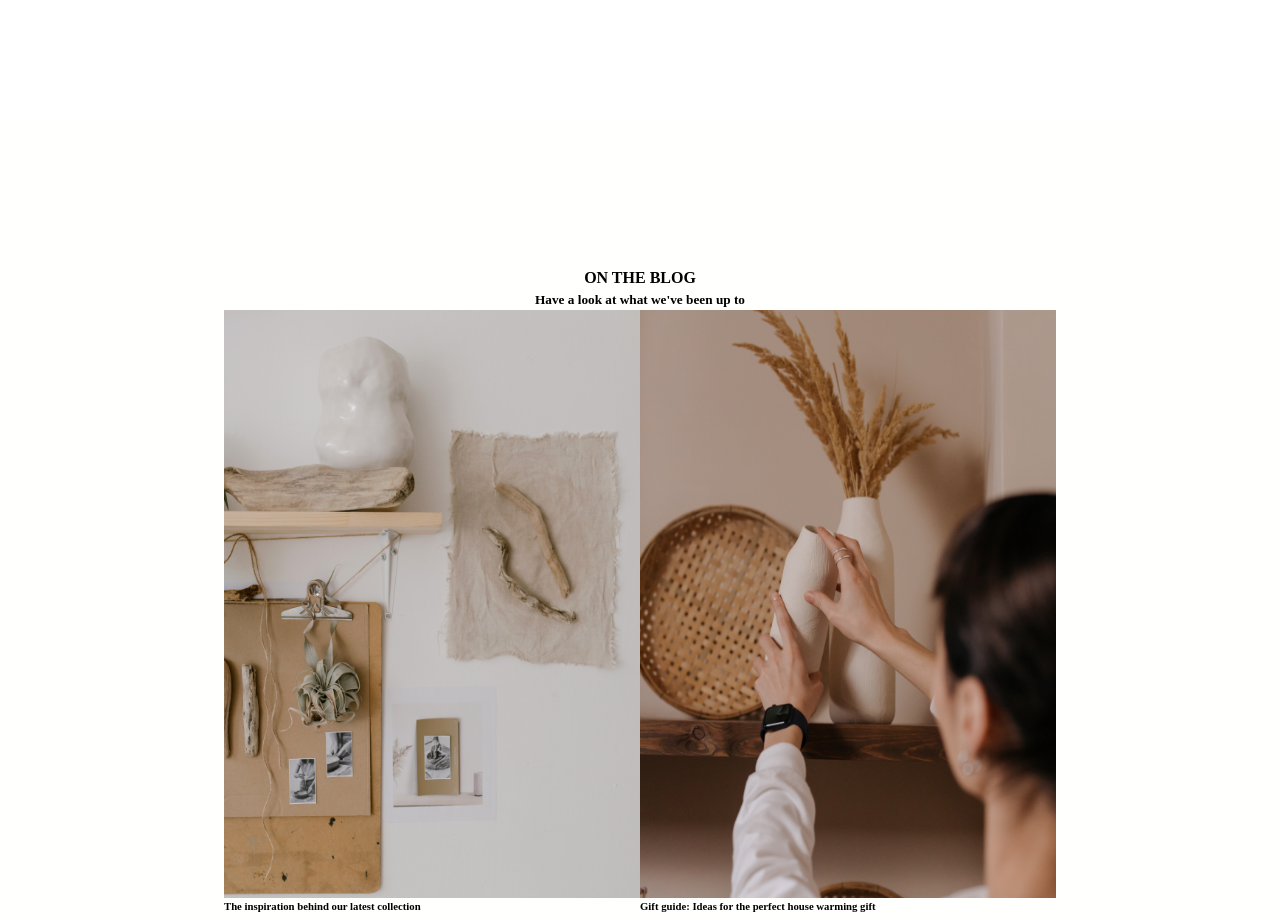
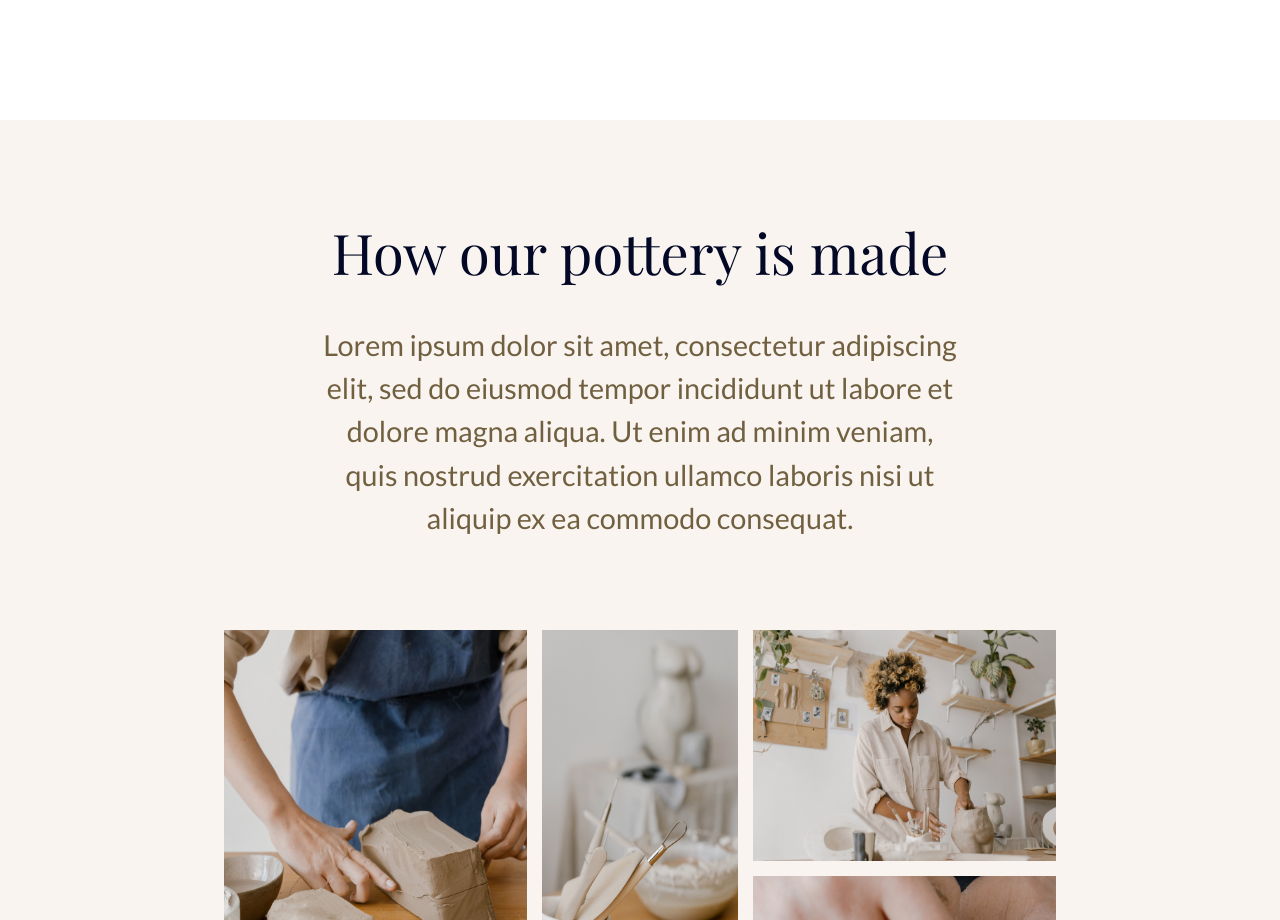
Before and after one commit to edmundsamina/faith-pottery-website, a React (Vite) app in the folder vite-project/: page / in a window 1280 px wide. Shown: the part 1880-2800 px from the top of the page. Built offline with nearby package versions, Linux system fonts and the light colour scheme.

Commit message:
landing blog and how our pottery is made mark down + basic css

```diff
--- a/vite-project/src/assets/components/landing/blog/LandingBlog.jsx
+++ b/vite-project/src/assets/components/landing/blog/LandingBlog.jsx
@@ -10,12 +10,12 @@ export function LandingBlog() {
       <h5>Have a look at what we've been up to</h5>
       <div className="blog-nav-container">
         <div className="blog-nav">
-            <img className="blog-nav-img" src={blog1}/>
+            <img className="blog-nav-img" src={blog1} alt="a shelf, a pin board and some pottery art displayed on the wall"/>
             <h6>The inspiration behind our latest collection </h6>
             <span>READ MORE</span>
         </div>
         <div className="blog-nav">
-        <img className="blog-nav-img" src={blog2}/>
+        <img className="blog-nav-img" src={blog2} alt="a beige room, with a dark wooden shelf. A woman is placing some white pottery peices on the shelf. Once of the vases has some dried flowers inside."/>
             <h6>Gift guide: Ideas for the perfect house warming gift</h6>
             <span>READ MORE</span>
         </div>
--- a/vite-project/src/assets/components/landing/blog/blog.css
+++ b/vite-project/src/assets/components/landing/blog/blog.css
@@ -1,7 +1,7 @@
 .landing-blog-container{
     display: flex;
     flex-direction: column;
-    justify-content: center;
+    justify-content: space-evenly;
     align-items: center;
     height: 140vh;
     background-color: var(--buttonText);
@@ -11,10 +11,39 @@
     display: flex;
     justify-content: space-between;
     height: 70%;
-    width: 65%;
+    width: 70%;
+}
+
+.landing-blog-container > h4, .blog-nav > span {
+color: var(--paragraph);
+font-family: var(--textFont);
+font-weight: 100;
+
 }
 
 .blog-nav{
+    height: 100%;
+    width: 45%;
+}
+.landing-blog-container > h4{
+    font-size: 2rem;
+}
+
+.landing-blog-container > h5 {
+    font-size: 4rem;
+    font-weight: 200;
+    font-family: var(--titleFont);
+}
+
+.blog-nav > h6{
+    padding-top: 30px;
+    padding-bottom: 15px;
+    font-size: 2rem;
+    font-family: var(--titleFont);
+    font-weight: 100;
+}
+.blog-nav > span {
+    font-size: 1.5rem;
 
 }
 
--- /dev/null
+++ b/vite-project/src/assets/components/landing/how/How.jsx
@@ -0,0 +1,35 @@
+import './how.css'
+import gridTopA from '../../../images/landing/how-image-grid01.png'
+import gridTopB from '../../../images/landing/how-image-grid02.png'
+import gridTopC from '../../../images/landing/how-image-grid03.png'
+import gridButtomA from '../../../images/landing/how-image-grid04.png'
+import gridButtomB from '../../../images/landing/how-image-grid05.png'
+import gridButtomC from '../../../images/landing/how-image-grid06.png'
+
+
+export function How() {
+  return (
+    <div className="how-container">
+      <div className="how-text-container">
+        <h4>How our pottery is made</h4>
+        <p>
+          Lorem ipsum dolor sit amet, consectetur adipiscing elit, sed do
+          eiusmod tempor incididunt ut labore et dolore magna aliqua. Ut enim ad
+          minim veniam, quis nostrud exercitation ullamco laboris nisi ut
+          aliquip ex ea commodo consequat.
+        </p>
+      </div>
+      <div className="image-grid">
+      <img className="image-img gridTopA" alt="woman in blue apron cutting a block of brown clay with a wire"src={gridTopA}/>
+      <img className="image-img gridTopB" alt="pottery materials in a white room, materials for carving and shaping clay."src={gridTopB}/>
+      <img className="image-img gridTopC" alt="woman in a beige shirt shaping a pottery peice of a sculpture of the female form"src={gridTopC}/>
+      <img className="image-img gridBottomA" alt="a shelf, a pin board and some pottery art displayed on the wall"src={gridButtomA}/>
+      <img className="image-img gridBottomB" alt="lots of small round finished pottery peices, some are beige, some are white and some are black"src={gridButtomB}/>
+      <img className="image-img gridBottomC" alt="a close up view of the inside of a peice of clay being shaped, the womans hand is using a shaping knife to shape the inside of the bowl." src={gridButtomC}/>
+
+
+
+      </div>
+    </div>
+  );
+}
--- /dev/null
+++ b/vite-project/src/assets/components/landing/how/how.css
@@ -0,0 +1,74 @@
+.how-container{
+    height: 150vh;
+    display: flex;
+    flex-direction: column;
+    align-items: center;
+    justify-content: space-evenly;
+}
+
+.how-text-container{
+    display: flex;
+    flex-direction: column;
+    align-content: center;
+    justify-content: center;
+    width: 50%;
+    gap: 30px;
+
+}
+
+.how-text-container > h4{
+text-align: center;
+font-family: var(--titleFont);
+font-weight: 100;
+font-size: 3.5rem;
+}
+
+.how-text-container > p{
+font-family: var(--textFont);
+color: var(--paragraph);
+font-size: 1.8rem;
+font-weight: 100;
+text-align: center;
+}
+.image-grid{
+    width: 65%;
+    height: 50%;
+    display: grid;
+  grid-template-columns: 1fr 1fr 1fr 1fr 1fr 1fr 1fr 1fr;
+  grid-template-rows: 1fr 1fr 1fr 1fr 1fr;
+  gap: 15px;
+  grid-template-areas:
+    "A A A B B C C C"
+    "A A A B B C C C"
+    "A A A B B F F F"
+    "D D E E E F F F"
+    "D D E E E F F F";
+}
+
+.gridTopA{
+    grid-area: A;
+}
+.gridTopB{
+    grid-area: B;
+}
+
+.gridTopC{
+    grid-area: C;
+}
+
+.gridBottomA{
+    grid-area: D;
+}
+
+.gridBottomB{
+    grid-area: E;
+}
+
+.gridBottomC{
+    grid-area: F;
+}
+.image-img{
+    height: 100%;
+    width: 100%;
+    background-color: pink;
+}
--- a/vite-project/src/assets/pages/Home.jsx
+++ b/vite-project/src/assets/pages/Home.jsx
@@ -1,12 +1,14 @@
 import { Landing } from '../components/landing/Landing';
 import { NewCarousel } from '../components/landing/new-carousel/NewCarousel';
 import { LandingBlog } from '../components/landing/blog/LandingBlog';
-
+import { How } from '../components/landing/how/how';
 export function Home(){
     return (
         <div className="home-container">
         <Landing/>
         <NewCarousel/>
+        <How/>
+
         <LandingBlog/>
         </div>
     )
--- a/vite-project/src/index.css
+++ b/vite-project/src/index.css
@@ -31,6 +31,7 @@ html, body {
   -webkit-font-smoothing: antialiased;
   background-color: var(--background);
   height: 100%;
+  color: var(--headLine);
   width: 100%;
 }
 /*
```
